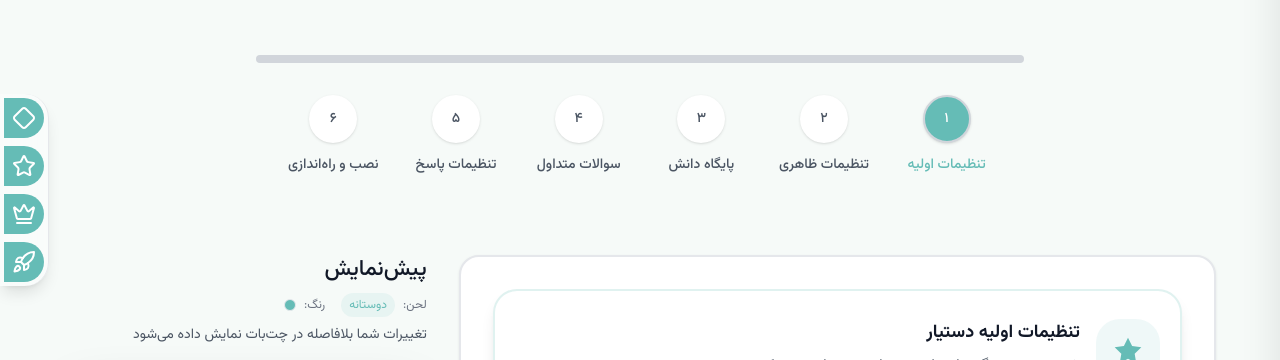
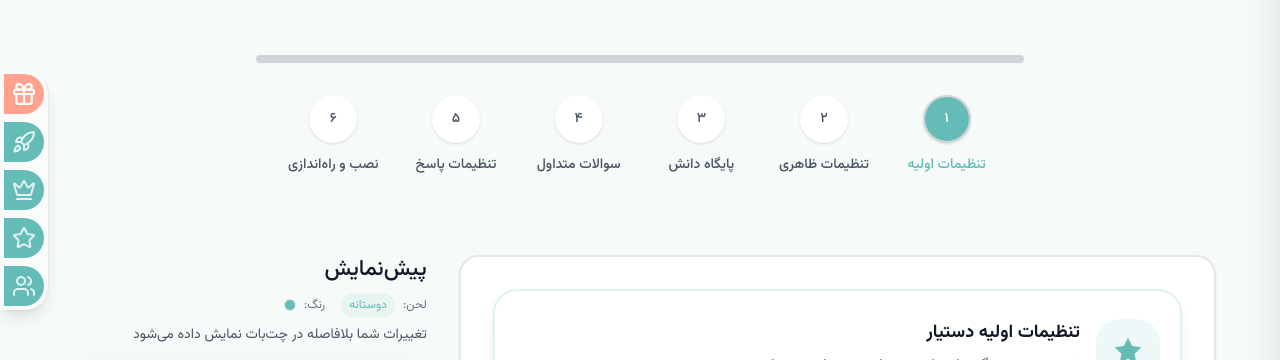
Before and after one commit to AyeGroup/aiva_frontend, a Next.js app: page /onboarding in a window 1280 px wide. Shown: the part 210-570 px from the top of the page. Built offline with nearby package versions, Linux system fonts and the light colour scheme; no server answers; sample sign-in values are in the browser's storage.

Commit message:
GoToTopButton

```diff
--- /dev/null
+++ b/app/landing/components/GoToTopButton.tsx
@@ -0,0 +1,48 @@
+"use client";
+
+import { useEffect, useState } from "react";
+import { ArrowUp } from "lucide-react";
+
+export default function GoToTopButton() {
+  const [show, setShow] = useState(false);
+
+  // وقتی اسکرول می‌کنیم نمایش داده می‌شود
+  useEffect(() => {
+    const handleScroll = () => {
+      if (window.scrollY > 200) {
+        setShow(true);
+      } else {
+        setShow(false);
+      }
+    };
+
+    window.addEventListener("scroll", handleScroll);
+    return () => window.removeEventListener("scroll", handleScroll);
+  }, []);
+
+  // اسکرول نرم به بالا
+  const goTop = () => {
+    window.scrollTo({
+      top: 0,
+      behavior: "smooth",
+    });
+  };
+
+  return (
+    <button
+      onClick={goTop}
+      className={`
+        fixed bottom-6 right-6 z-50 p-3 rounded-full shadow-lg
+        bg-primary text-white transition-all duration-500
+        flex items-center justify-center
+        ${
+          show
+            ? "opacity-100 translate-y-0"
+            : "opacity-0 pointer-events-none translate-y-5"
+        }
+      `}
+    >
+      <ArrowUp size={22} />
+    </button>
+  );
+}
--- a/app/landing/components/Pricing.tsx
+++ b/app/landing/components/Pricing.tsx
@@ -9,7 +9,7 @@ import {
   PlanImage,
   RocketIcon,
 } from "@/public/icons/landing";
-import { translateFeature } from "@/constants/plans";
+import { getPlanIcon, translateFeature } from "@/constants/plans";
 
 const mapFeatures = (plan: any): { text: string; enabled: boolean }[] => {
   return [
@@ -32,7 +32,9 @@ const pricingPlans: any[] = [
     price: "۱۵۰,۰۰۰",
     color: "#0891B2",
     bgColor: "#e7f5f3",
-    icon: <RocketIcon className="w-7 h-7" />,
+    // icon: <RocketIcon className="w-7 h-7" />,
+    icon: getPlanIcon("FREE"),
+
     features: [
       "۵۰ پیام ماهانه",
       "اتصال وب‌سایت به سایت",
@@ -49,7 +51,8 @@ const pricingPlans: any[] = [
     price: "۷۵۰,۰۰۰",
     color: "#52D4A0",
     bgColor: "#e9faf2",
-    icon: <DiamondIcon className="w-7 h-7" />,
+    // icon: <DiamondIcon className="w-7 h-7" />,
+    icon: getPlanIcon("BASIC"),
     features: [
       "۱۰۰۰ پیام ماهانه",
       "ابزاری اختصاصی چت‌بات",
@@ -68,7 +71,9 @@ const pricingPlans: any[] = [
     price: "۱,۸۵۰,۰۰۰",
     color: "#65BCB6",
     bgColor: "#e3f3f0",
-    icon: <StarIcon className="w-7 h-7" />,
+    // icon: <StarIcon className="w-7 h-7" />,
+    icon: getPlanIcon("MEDIUM"),
+
     features: [
       "۳۰۰۰ پیام ماهانه",
       "تعیین رفتار چت‌بات",
@@ -90,7 +95,8 @@ const pricingPlans: any[] = [
     price: "۶,۵۵۵,۰۰۰",
     color: "#7C3AED",
     bgColor: "#f0edfc",
-    icon: <CrownIcon className="w-7 h-7" />,
+    // icon: <CrownIcon className="w-7 h-7" />,
+    icon: getPlanIcon("ADVANCE"),
     features: [
       "۱۰۰۰۰ پیام ماهانه",
       "انتخاب مدل GPT 4o (سانتاکس)",
@@ -111,7 +117,8 @@ const pricingPlans: any[] = [
     price: "توافقی",
     color: "#6366F1",
     bgColor: "#ebeffc",
-    icon: <DocumentIcon className="w-7 h-7" />,
+    // icon: <DocumentIcon className="w-7 h-7" />,
+    icon: getPlanIcon("ENTERPRISE"),
     features: [
       "پیام نامحدود و منابع دانش نامحدود",
       "API اختصاصی و اتوماسیون (Zapier، Make)",
--- a/app/landing/page.tsx
+++ b/app/landing/page.tsx
@@ -14,6 +14,7 @@ import Section8 from "./components/Section8";
 import SectionFAQ from "./components/Section-faq";
 import SectionSecurity from "./components/Section-security";
 import SectionStarting from "./components/Section-starting";
+import GoToTopButton from "./components/GoToTopButton";
 
 export default function App() {
   const pathname = usePathname();
@@ -45,6 +46,7 @@ export default function App() {
       <SectionFAQ />
       <SectionStarting />
       <Footer />
+      <GoToTopButton />
     </main>
   );
 }
--- a/app/onboarding/FloatSideMenu.tsx
+++ b/app/onboarding/FloatSideMenu.tsx
@@ -1,53 +1,94 @@
 // components/FloatSideMenu.tsx
 "use client";
 
+import { getPlanIcon } from "@/constants/plans";
 import {
-  Home,
-  User,
-  Settings,
   RocketIcon,
   DiamondIcon,
   StarIcon,
   CrownIcon,
+  Zap,
+  Users,
 } from "lucide-react";
 
-export default function FloatSideMenu() {
+export default function FloatSideMenu({
+  currentPlan,
+}: {
+  currentPlan: string;
+}) {
   const menuItems = [
     {
-      icon: <DiamondIcon size={24} />,
-      label: "پایه",
-      onClick: () => alert("Home clicked"),
+      // icon: <RocketIcon size={24} />,
+      icon: getPlanIcon("FREE"),
+      label: "آغازین",
+      key: "FREE",
     },
     {
-      icon: <StarIcon size={24} />,
-      label: "حرفه‌ای",
-      onClick: () => alert("Profile clicked"),
+      // icon: <Zap size={24} />,
+      icon: getPlanIcon("BASIC"),
+      label: "پایه",
+      key: "BASIC",
     },
     {
-      icon: <CrownIcon size={24} />,
-      label: "پیشرفته",
-      onClick: () => alert("Settings clicked"),
+      // icon: <StarIcon size={24} />,
+      icon: getPlanIcon("MEDIUM"),
+      label: "حرفه‌ای",
+      key: "MEDIUM",
     },
     {
-      icon: <RocketIcon size={24} />,
+      // icon: <CrownIcon size={24} />,
+      icon: getPlanIcon("ADVANCE"),
+      label: "پیشرفته",
+      key: "ADVANCE",
+    },
+    {
+      // icon: <Users size={24} />,
+      icon: getPlanIcon("ENTERPRISE"),
       label: "ویژه",
-      onClick: () => alert("Settings clicked"),
+      key: "ENTERPRISE",
     },
   ];
 
   return (
     <div className="fixed left-0 top-1/2 -translate-y-1/2 z-50">
-      <div className="flex flex-col gap-2 bg-white/40 backdrop-blur-md shadow-lg border-r border-gray-200 rounded-r-xl p-1">
-        {menuItems.map((item, index) => (
-          <button
-            key={index}
-            onClick={item.onClick}
-            className="flex items-center gap-4 overflow-hidden w-10 hover:w-32 transition-all duration-500 ease-in-out rounded-r-lg px-2 py-2 text-white bg-primary hover:bg-secondary"
-          >
-            <div>{item.icon}</div>
-            <div>{item.label}</div>
-          </button>
-        ))}
+      <div className="group flex flex-col gap-2 bg-white/40 backdrop-blur-md shadow-lg border-r border-gray-200 rounded-r-xl p-1">
+        {menuItems.map((item, index) => {
+          const active = currentPlan === item.key;
+
+          return (
+            <button
+              key={index}
+              onClick={() => alert(item.key)}
+              title={active ? "پلن فعال شما" : ""}
+              className={`
+            flex items-center gap-4 overflow-hidden
+            transition-all duration-500 ease-in-out
+            rounded-r-lg px-2 py-2
+            ${active ? "bg-secondary text-white" : "bg-primary text-white"}
+            w-10 group-hover:w-36
+          `}
+            >
+              {/* آیکون */}
+              <div
+                className={`${active ? "scale-110" : "opacity-80"} transition`}
+              >
+                {item.icon}
+              </div>
+
+              {/* متن با افکت fade-in */}
+              <div
+                className={`
+              whitespace-nowrap
+              transition-opacity duration-500 ease-in-out
+              opacity-0 group-hover:opacity-100
+              ${active ? "block" : "hidden"} group-hover:block
+            `}
+              >
+                {item.label}
+              </div>
+            </button>
+          );
+        })}
       </div>
     </div>
   );
--- a/app/onboarding/page.tsx
+++ b/app/onboarding/page.tsx
@@ -1,6 +1,7 @@
 "use client";
 import Image from "next/image";
 import PageLoader from "@/components/pageLoader";
+import FloatSideMenu from "./FloatSideMenu";
 import axiosInstance from "@/lib/axiosInstance";
 import { Card } from "@/components/card";
 import { toast } from "sonner";
@@ -25,7 +26,7 @@ import { convertToPersian } from "@/utils/common";
 import { englishToPersian } from "@/utils/number-utils";
 import { useState, useEffect } from "react";
 import { useRouter, useSearchParams } from "next/navigation";
-import FloatSideMenu from "./FloatSideMenu";
+import { getPlanCodeById, PlanCode } from "@/constants/plans";
 
 export default function OnboardingWizard() {
   const router = useRouter();
@@ -41,6 +42,8 @@ export default function OnboardingWizard() {
   const [isSaving, setIsSaving] = useState(false);
   const [errors, setErrors] = useState<{ [key: string]: string }>({});
   const [isStatsDrawerOpen, setIsStatsDrawerOpen] = useState(false);
+  const [isLoading, setIsLoading] = useState(true);
+  const [activeSubscrp, setActiveSubscrp] = useState<PlanCode>("FREE");
 
   const [botConfig, setBotConfig] = useState<BotConfig>({
     uuid: "",
@@ -167,6 +170,32 @@ export default function OnboardingWizard() {
 
     fetchBotData();
   }, [user?.token, id]);
+
+  //get active subscription
+  useEffect(() => {
+    if (!user) return;
+    const fetchData = async () => {
+      setIsLoading(true);
+      try {
+        let subsc: PlanCode = "FREE";
+        if (id && id.length > 3) {
+          const response = await axiosInstance.get(
+            API_ROUTES.FINANCIAL.SUBSCRIPTION(id)
+          );
+          if (response && response.status === 200)
+            subsc = getPlanCodeById(response.data.data.plan) ?? "FREE";
+          //  subsc =getPlanCodeById( response.data.data.plan);
+        }
+        console.log("active plan",subsc)
+        setActiveSubscrp(subsc);
+      } catch (error) {
+        console.error("خطا در دریافت داده کاربران:", error);
+      } finally {
+        setIsLoading(false);
+      }
+    };
+    fetchData();
+  }, [user]);
 
   //   ذخیره‌ی داده‌ها
   useEffect(() => {
@@ -514,7 +543,7 @@ export default function OnboardingWizard() {
     }
   };
 
-  if (loading) return <PageLoader />;
+  if (loading || isLoading) return <PageLoader />;
   if (!user) return null;
   const showButton = !id || id === "new" || currentStep < totalSteps;
 
@@ -523,7 +552,7 @@ export default function OnboardingWizard() {
       {/* {!id && <Header currentPage="onboarding" isOnboarding={true} />} */}
       <div className="container mx-auto px-6 py-6 relative z-10">
         {/* Clean Minimal Header */}
-        <FloatSideMenu />
+        <FloatSideMenu currentPlan={activeSubscrp} />
         <div className="flex justify-between items-center">
           <div className="flex items-center">
             <button
--- a/app/onboarding/steps/step4.tsx
+++ b/app/onboarding/steps/step4.tsx
@@ -149,8 +149,8 @@ export function WizardStep4({ botConfig, updateConfig }: WizardStep4Props) {
     <div className="space-y-8 bg-bg-surface p-6 border-2 border-brand-primary/20 rounded-xl shadow-lg">
       {isloading && <PageLoader />}
       <div className="flex items-start gap-4">
-        <div className="w-16 h-16 bg-brand-secondary/10 rounded-xl flex items-center justify-center shrink-0">
-          <HelpCircle className="w-8 h-8 text-brand-secondary" />
+        <div className="w-16 h-16 bg-primary/10 rounded-xl flex items-center justify-center shrink-0">
+          <HelpCircle className="w-8 h-8 text-primary" />
         </div>
         <div className="flex-1">
           <h2 className="text-grey-900 mb-2 text-[24px] font-bold text-right">
```
Also changed, not shown: constants/plans.tsx (+1 -26 lines).
